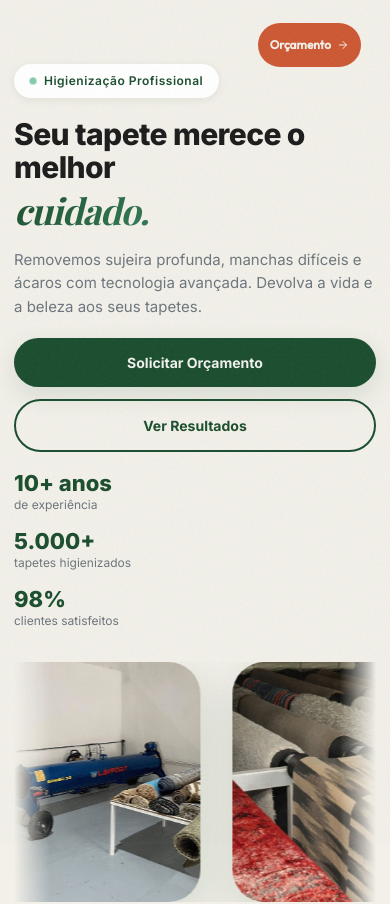
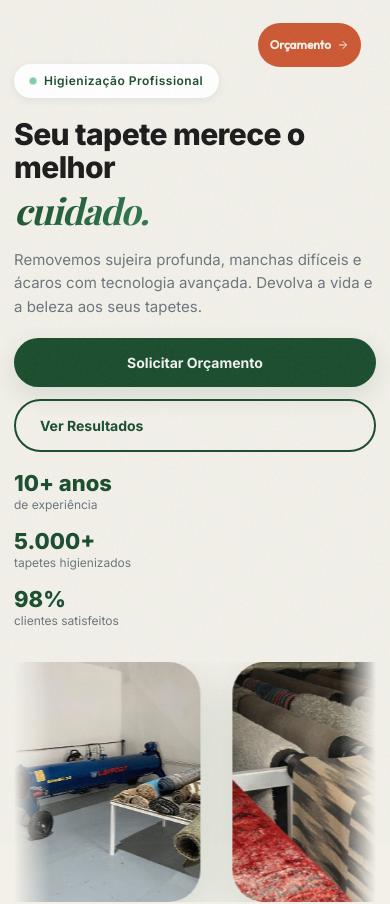
Before and after one commit to sparo-demonstracao/Mister-Cleaner-Website, a React (Vite) app: page / in a window 390 px wide. Shown: the top 904 px of the page. Built offline with nearby package versions, Linux system fonts and the light colour scheme; a web font is replaced by a local one.

Commit message:
Add scroll to Testimonials on clicking Ver Resultados

```diff
--- a/src/App.jsx
+++ b/src/App.jsx
@@ -165,9 +165,9 @@ const Hero = ({ openQuote }) => {
                         <span className="btn-bg"></span>
                         <span className="btn-text">Solicitar Orçamento</span>
                     </button>
-                    <button className="btn-secondary">
+                    <a href="#depoimentos" className="btn-secondary">
                         <span className="btn-text">Ver Resultados</span>
-                    </button>
+                    </a>
                 </div>
 
                 <div className="hero-stats">
@@ -654,7 +654,7 @@ const Testimonials = ({ openQuote }) => {
     }, { scope: sectionRef });
 
     return (
-        <section ref={sectionRef} className="w-full py-16 md:py-24 bg-background overflow-hidden">
+        <section ref={sectionRef} id="depoimentos" className="w-full py-16 md:py-24 bg-background overflow-hidden">
             <div className="max-w-7xl mx-auto px-4 md:px-6">
                 {/* Header */}
                 <div ref={headerRef} className="text-center mb-12 md:mb-16">
```
